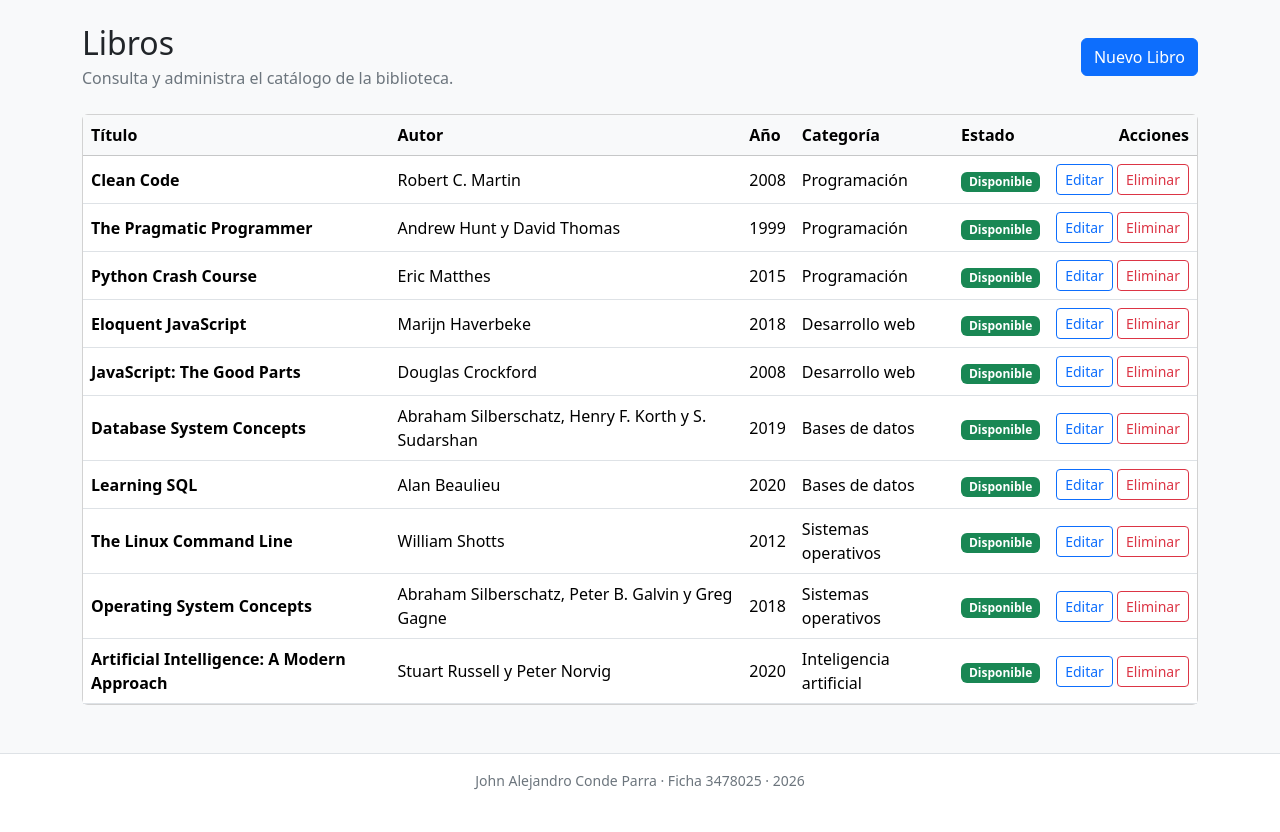
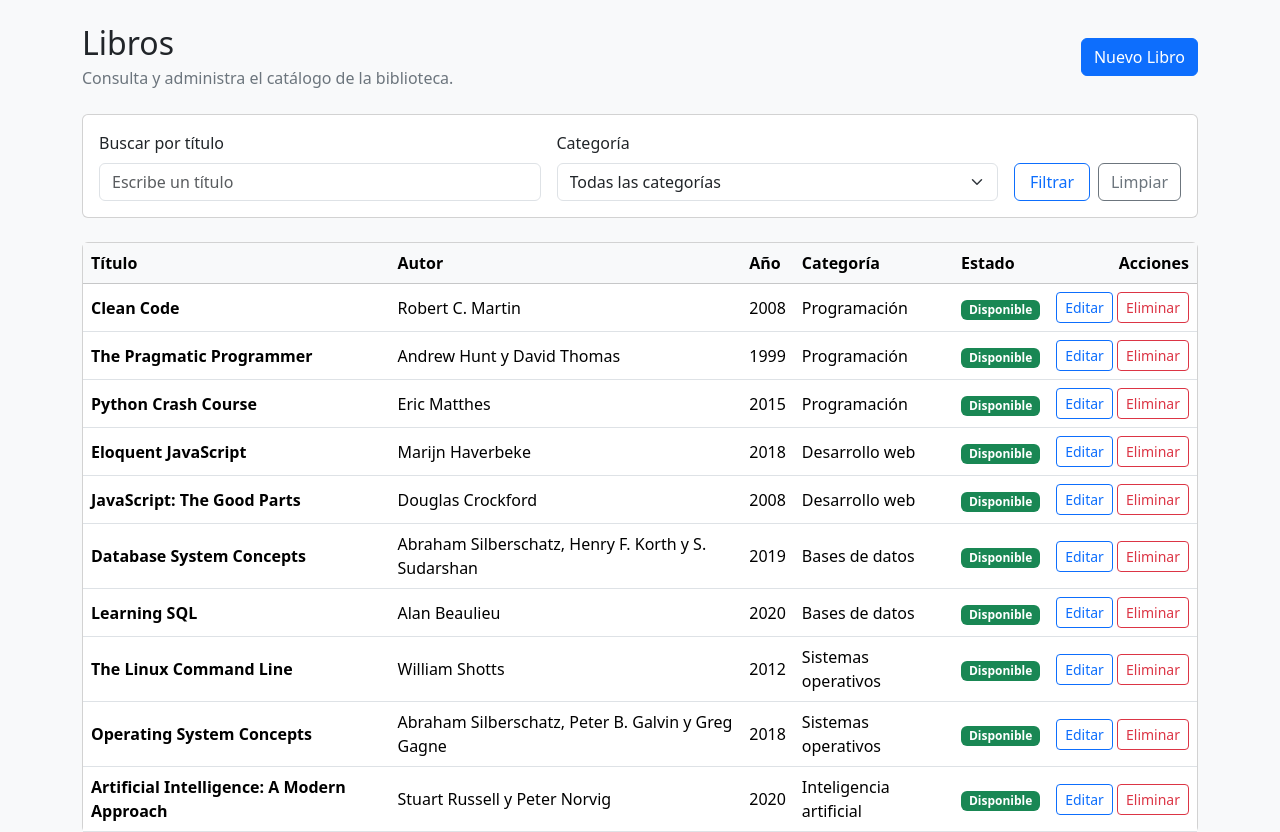
Before and after one commit to Jacp1b/biblioteca-john-conde, a Laravel app: page /libros in a window 1280 px wide. Shown: the part 56-888 px from the top of the page. Before the commit the page ends 846 px from the top, so only its background shows below. Run offline with Laravel 12, Linux system fonts and the light colour scheme; data comes from the database, SQL or seed files in the repository.

Commit message:
Añadí validaciones, filtros por categoría y búsqueda de libros
Co-authored-by: Copilot <223556219+Copilot@users.noreply.github.com>

```diff
--- a/app/Http/Controllers/LibroController.php
+++ b/app/Http/Controllers/LibroController.php
@@ -8,11 +8,14 @@ use Illuminate\Http\Request;
 
 class LibroController extends Controller
 {
-    public function index()
+    public function index(Request $request)
     {
         $libros = Libro::with('categoria')
+            ->filtrarCategoria($request->categoria_id)
+            ->buscarTitulo($request->buscar)
             ->latest()
-            ->paginate(10);
+            ->paginate(10)
+            ->withQueryString();
 
         $categorias = Categoria::orderBy('nombre')->get();
 
@@ -36,7 +39,7 @@ class LibroController extends Controller
     public function store(Request $request)
     {
         $request->merge(['disponible' => $request->boolean('disponible')]);
-        Libro::create($request->only(['titulo', 'autor', 'anio', 'categoria_id', 'disponible']));
+        Libro::create($request->validate($this->reglas(), $this->mensajes()));
 
         return redirect()->route('libros.index')->with('ok', 'Libro creado correctamente.');
     }
@@ -51,7 +54,7 @@ class LibroController extends Controller
     public function update(Request $request, Libro $libro)
     {
         $request->merge(['disponible' => $request->boolean('disponible')]);
-        $libro->update($request->only(['titulo', 'autor', 'anio', 'categoria_id', 'disponible']));
+        $libro->update($request->validate($this->reglas(), $this->mensajes()));
 
         return redirect()->route('libros.index')->with('ok', 'Libro actualizado correctamente.');
     }
@@ -63,4 +66,31 @@ class LibroController extends Controller
         return redirect()->route('libros.index')->with('ok', 'Libro eliminado correctamente.');
     }
 
+    private function reglas(): array
+    {
+        return [
+            'titulo' => ['required', 'min:3'],
+            'autor' => ['required', 'min:3'],
+            'anio' => ['required', 'integer', 'min:1500', 'max:'.date('Y')],
+            'categoria_id' => ['required', 'exists:categorias,id'],
+            'disponible' => ['boolean'],
+        ];
+    }
+
+    private function mensajes(): array
+    {
+        return [
+            'titulo.required' => 'El título es obligatorio.',
+            'titulo.min' => 'El título debe tener al menos 3 caracteres.',
+            'autor.required' => 'El autor es obligatorio.',
+            'autor.min' => 'El autor debe tener al menos 3 caracteres.',
+            'anio.required' => 'El año es obligatorio.',
+            'anio.integer' => 'El año debe ser un número entero.',
+            'anio.min' => 'El año debe ser igual o posterior a 1500.',
+            'anio.max' => 'El año no puede ser posterior al año actual.',
+            'categoria_id.required' => 'Debes seleccionar una categoría.',
+            'categoria_id.exists' => 'La categoría seleccionada no existe.',
+            'disponible.boolean' => 'El estado de disponibilidad no es válido.',
+        ];
+    }
 }
--- a/resources/views/libros/index.blade.php
+++ b/resources/views/libros/index.blade.php
@@ -10,6 +10,30 @@
         </div>
         <a class="btn btn-primary" href="{{ route('libros.create') }}">Nuevo Libro</a>
     </div>
+
+    <form class="card card-body mb-4" method="GET" action="{{ route('libros.index') }}">
+        <div class="row g-3 align-items-end">
+            <div class="col-md-5">
+                <label class="form-label" for="buscar">Buscar por título</label>
+                <input class="form-control" id="buscar" name="buscar" type="search" value="{{ request('buscar') }}" placeholder="Escribe un título">
+            </div>
+            <div class="col-md-5">
+                <label class="form-label" for="categoria_id">Categoría</label>
+                <select class="form-select" id="categoria_id" name="categoria_id">
+                    <option value="">Todas las categorías</option>
+                    @foreach ($categorias as $categoria)
+                        <option value="{{ $categoria->id }}" @selected((string) request('categoria_id') === (string) $categoria->id)>
+                            {{ $categoria->nombre }}
+                        </option>
+                    @endforeach
+                </select>
+            </div>
+            <div class="col-md-2 d-flex gap-2">
+                <button class="btn btn-outline-primary flex-grow-1" type="submit">Filtrar</button>
+                <a class="btn btn-outline-secondary" href="{{ route('libros.index') }}">Limpiar</a>
+            </div>
+        </div>
+    </form>
 
     <div class="card">
         <div class="table-responsive">
```
Also changed, not shown: app/Http/Controllers/CategoriaController.php (+9 -1 lines), tests/Feature/BibliotecaTest.php (added, +125 -0 lines).
